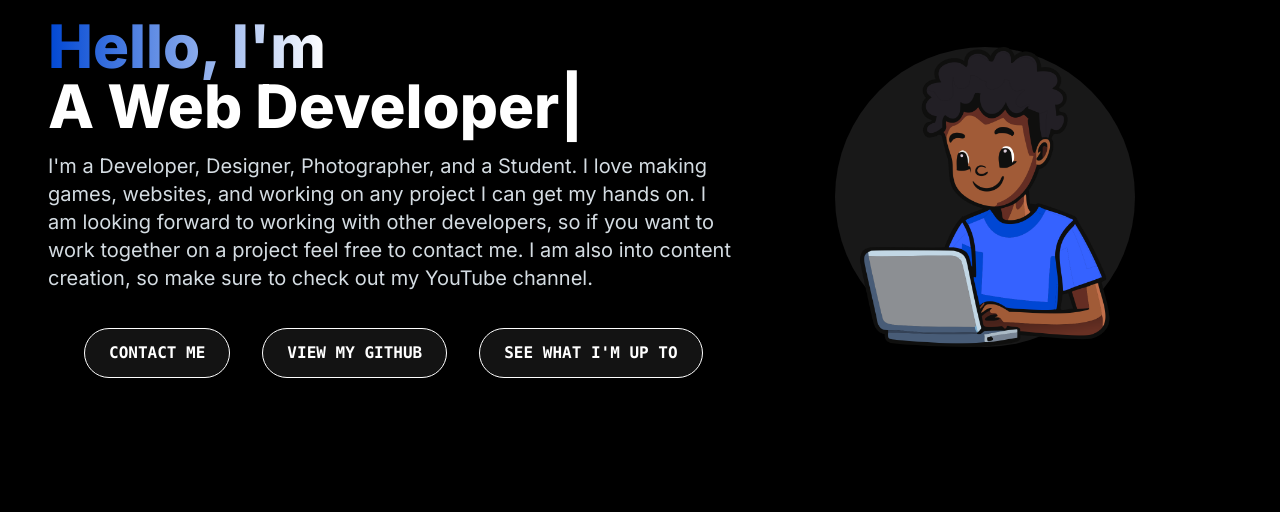
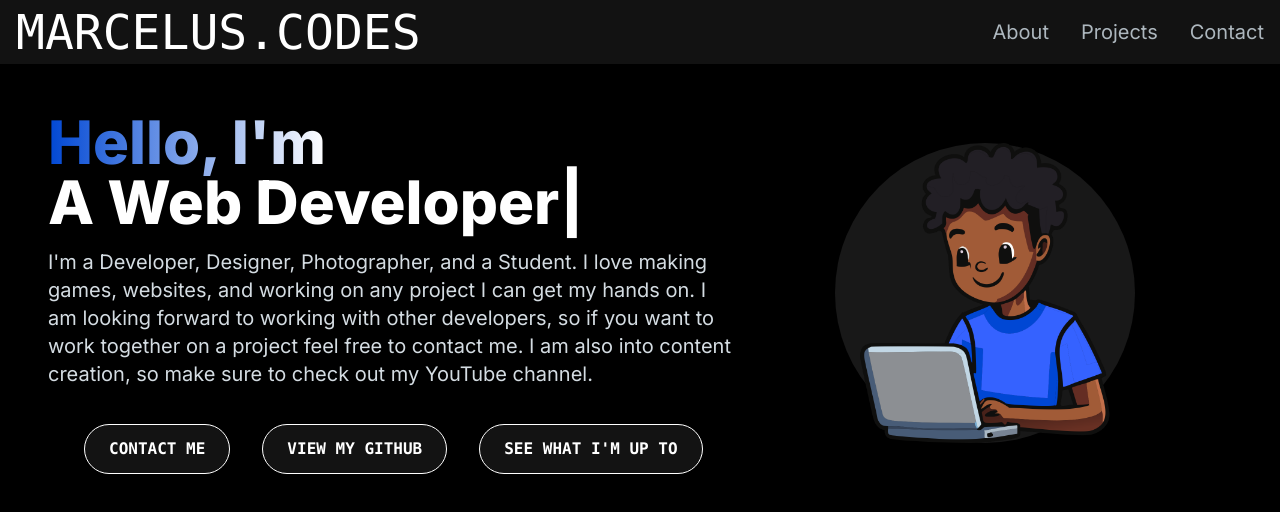
Before and after one commit to mebsport/marcelus-codes, a Next.js app: page / in a window 1280 px wide. Shown: the top 512 px of the page. Built offline with nearby package versions, Linux system fonts and the light colour scheme.

Commit message:
Created NavBar + Required Components For NavBar

```diff
--- a/package.json
+++ b/package.json
@@ -9,6 +9,7 @@
     "lint": "next lint"
   },
   "dependencies": {
+    "@heroicons/react": "^2.1.1",
     "mmh": "^0.0.0-alpha.0",
     "next": "14.1.0",
     "nmh": "^1.0.0",
--- /dev/null
+++ b/src/app/components/MenuOverlay.tsx
@@ -0,0 +1,23 @@
+import React from 'react'
+import NavLink from './NavLink'
+
+interface MenuOverlayProps {
+  links: {
+    href: string
+    title: string
+  }[]
+}
+
+const MenuOverlay = (props: MenuOverlayProps) => {
+  return (
+    <ul className='flex flex-col py-4 items-center'>
+      {props.links.map((link, index) => (
+        <li key={index}>
+          <NavLink href={link.href} title={link.title} />
+        </li>
+      ))}
+    </ul>
+  )
+}
+
+export default MenuOverlay
--- /dev/null
+++ b/src/app/components/NavBar.tsx
@@ -0,0 +1,67 @@
+'use client'
+import React, { useState } from 'react'
+import Link from 'next/link'
+import NavLink from './NavLink'
+import { Bars3Icon, XMarkIcon } from '@heroicons/react/24/solid'
+import MenuOverlay from './MenuOverlay'
+
+const navLinks = [
+  {
+    href: '#about',
+    title: 'About',
+  },
+  {
+    href: '#projects',
+    title: 'Projects',
+  },
+  {
+    href: '#contact',
+    title: 'Contact',
+  },
+]
+
+const NavBar = () => {
+  const [navBarOpen, setNavBarOpen] = useState(false)
+
+  return (
+    <nav className='fixed top-0 right-0 left-0 z-10 bg-[#121212] bg-opacity-100'>
+      <div className='flex flex-wrap items-center justify-between mx-auto px-4 py-2 '>
+        <Link
+          href={'/'}
+          className='text-lg md:text-5xl text-white font-mono'
+        >
+          MARCELUS.CODES
+        </Link>
+        <div className='mobile-menu block md:hidden'>
+          {!navBarOpen ? (
+            <button
+              onClick={() => setNavBarOpen(true)}
+              className='flex items-center px-3 py-2 border rounded border-slate-200 text-slate-200 hover:text-white hover:border-white'
+            >
+              <Bars3Icon className='h-5 w-5' />
+            </button>
+          ) : (
+            <button
+              onClick={() => setNavBarOpen(false)}
+              className='flex items-center px-3 py-2 border rounded border-slate-200 text-slate-200 hover:text-white hover:border-white'
+            >
+              <XMarkIcon className='h-5 w-5' />
+            </button>
+          )}
+        </div>
+        <div className='menu hidden md:block md:w-auto' id='navbar'>
+          <ul className='flex p-4 md:p-0 md:flex-row md:space-x-8'>
+            {navLinks.map((link, index) => (
+              <li key={index}>
+                <NavLink href={link.href} title={link.title} />
+              </li>
+            ))}
+          </ul>
+        </div>
+      </div>
+      {navBarOpen ? <MenuOverlay links={navLinks} /> : null}
+    </nav>
+  )
+}
+
+export default NavBar
--- /dev/null
+++ b/src/app/components/NavLink.tsx
@@ -0,0 +1,19 @@
+import Link from 'next/link'
+
+interface NavLinkProps {
+    href: string
+    title: string
+}
+
+const NavLink = (props: NavLinkProps) => {
+  return (
+      <Link
+        href={props.href}
+        className='block py-12 pl-3 pr-4 text-[#ADB7BE] sm:text-xl rounded md:p-0 hover:text-white'
+      >
+        {props.title}
+      </Link>
+  )
+}
+
+export default NavLink
--- a/src/app/page.tsx
+++ b/src/app/page.tsx
@@ -1,10 +1,12 @@
 import Image from 'next/image'
 import HeroSection from './components/HeroSection'
+import NavBar from './components/NavBar'
 
 export default function Home() {
   return (
     <main className='flex min-h-screen flex-col bg-black'>
-      <div className='container mx-auto py-4 px-12'>
+      <NavBar />
+      <div className='container mt-24 mx-auto py-4 px-12'>
         <HeroSection />
       </div>
     </main>
```
Also changed, not shown: 1 other file (tests, documents, lock files or other folders).
